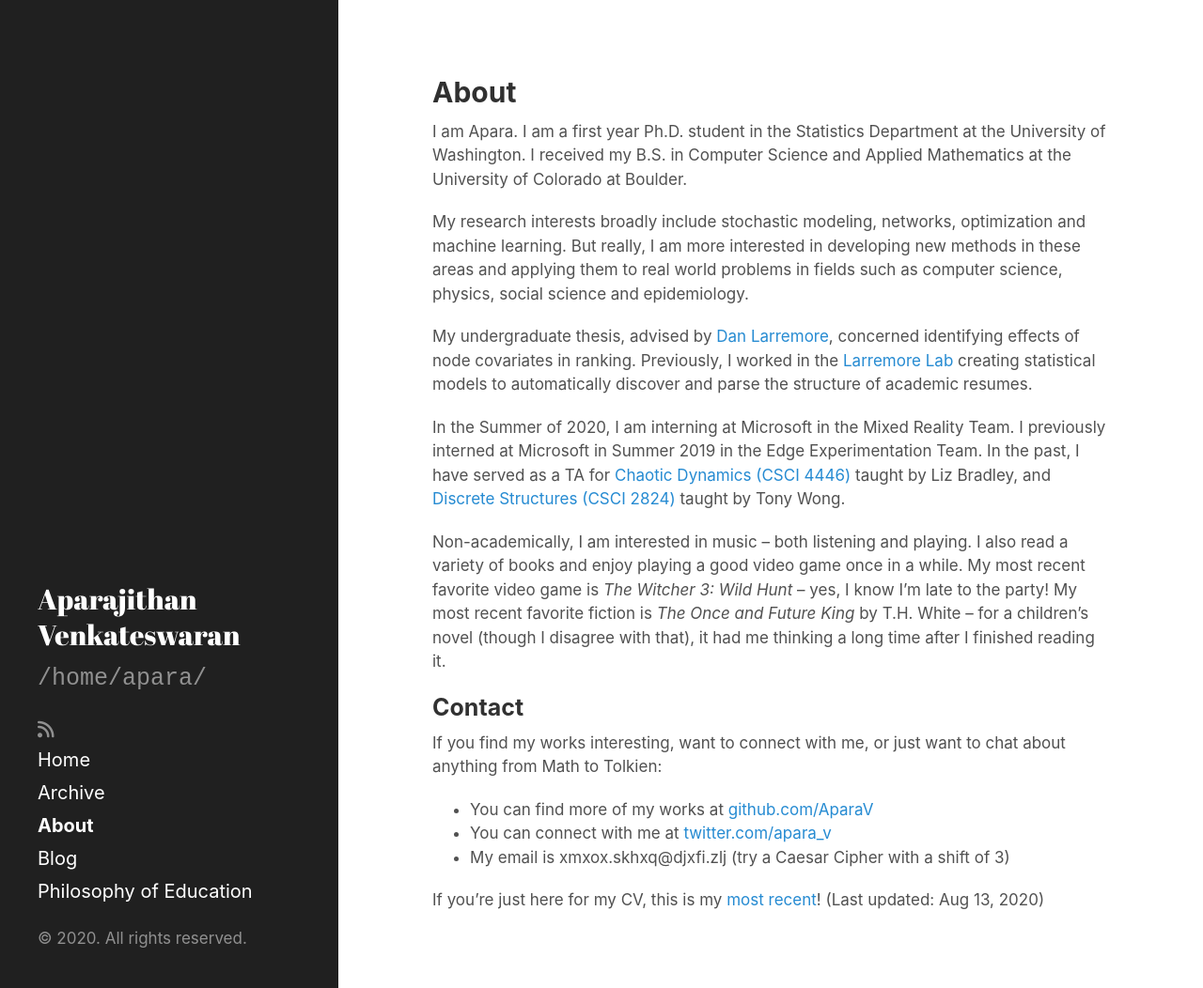
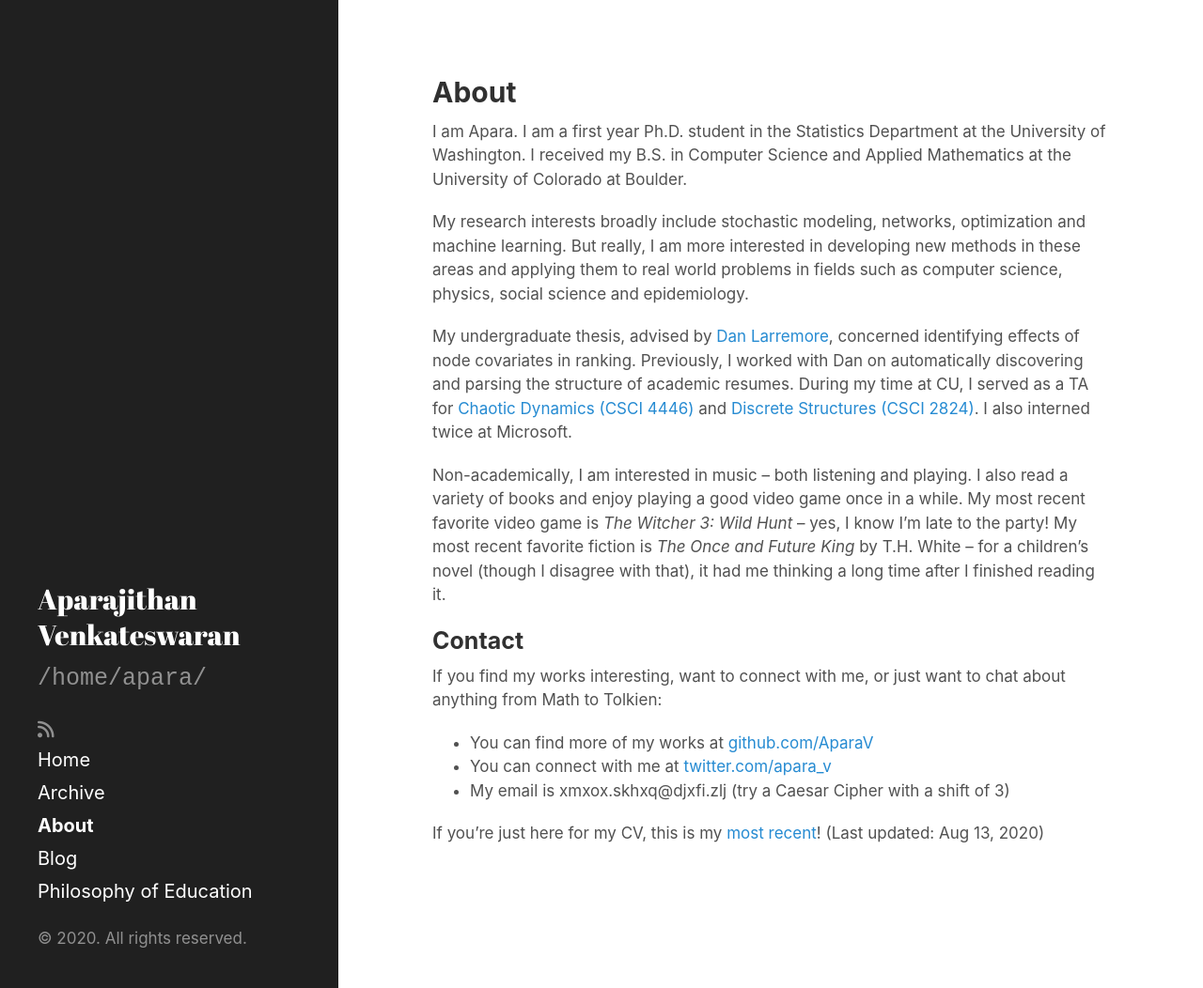
Before and after one commit to AparaV/aparavenkat.com, a Jekyll site: the page built from bio.md, in a window 1280 px wide and 1052 px high. Shown: the whole window at 94% size. Built offline with Jekyll 4.4.1, drawn with Linux system fonts in a browser that asks for light colours; nearby versions of some CDN libraries.

Commit message:
Update bio

```diff
--- a/bio.md
+++ b/bio.md
@@ -8,9 +8,7 @@ I am Apara. I am a first year Ph.D. student in the Statistics Department at the
 My research interests broadly include stochastic modeling, networks, optimization and machine learning. But really, I am more interested in developing new methods in these areas and applying them to real world problems in fields such as computer science, physics, social science and epidemiology.
 
 My undergraduate thesis, advised by [Dan Larremore](https://larremorelab.github.io/dan/){:target="_blank"}, concerned identifying effects of node covariates in ranking.
-Previously, I worked in the [Larremore Lab](https://larremorelab.github.io/){:target="_blank"} creating statistical models to automatically discover and parse the structure of academic resumes.
-
-In the Summer of 2020, I am interning at Microsoft in the Mixed Reality Team. I previously interned at Microsoft in Summer 2019 in the Edge Experimentation Team. In the past, I have served as a TA for [Chaotic Dynamics (CSCI 4446)](https://www.cs.colorado.edu/~lizb/chaos-course.html){:target="_blank"} taught by Liz Bradley, and [Discrete Structures (CSCI 2824)](https://github.com/chrisketelsen/CSCI2824-Discrete-Structures){:target="_blank"} taught by Tony Wong.
+Previously, I worked with Dan on automatically discovering and parsing the structure of academic resumes. During my time at CU, I served as a TA for [Chaotic Dynamics (CSCI 4446)](https://www.cs.colorado.edu/~lizb/chaos-course.html){:target="_blank"} and [Discrete Structures (CSCI 2824)](https://github.com/chrisketelsen/CSCI2824-Discrete-Structures){:target="_blank"}. I also interned twice at Microsoft.
 
 Non-academically, I am interested in music -- both listening and playing. I also read a variety of books and enjoy playing a good video game once in a while. My most recent favorite video game is _The Witcher 3: Wild Hunt_ -- yes, I know I'm late to the party! My most recent favorite fiction is _The Once and Future King_ by T.H. White -- for a children's novel (though I disagree with that), it had me thinking a long time after I finished reading it.
 
```
